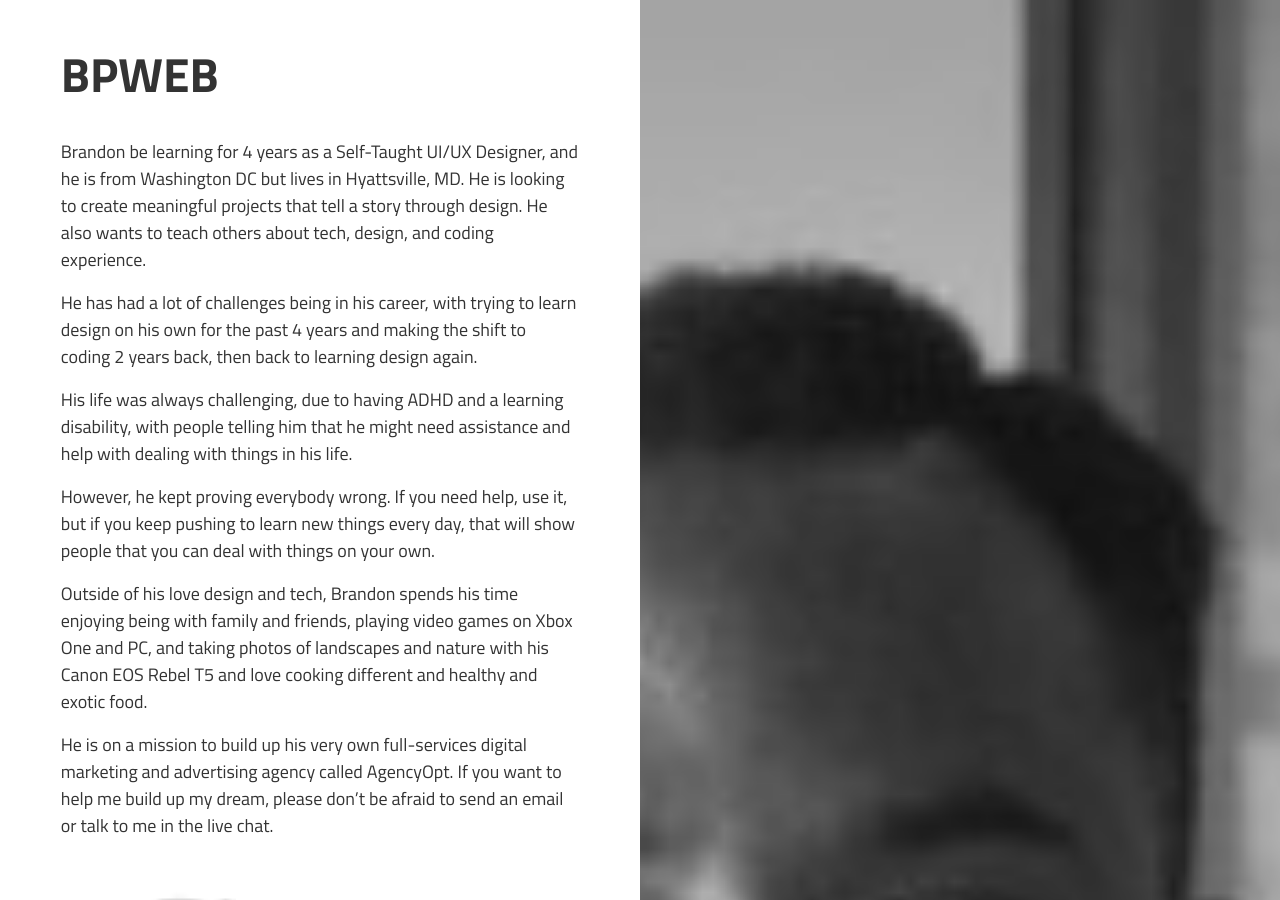
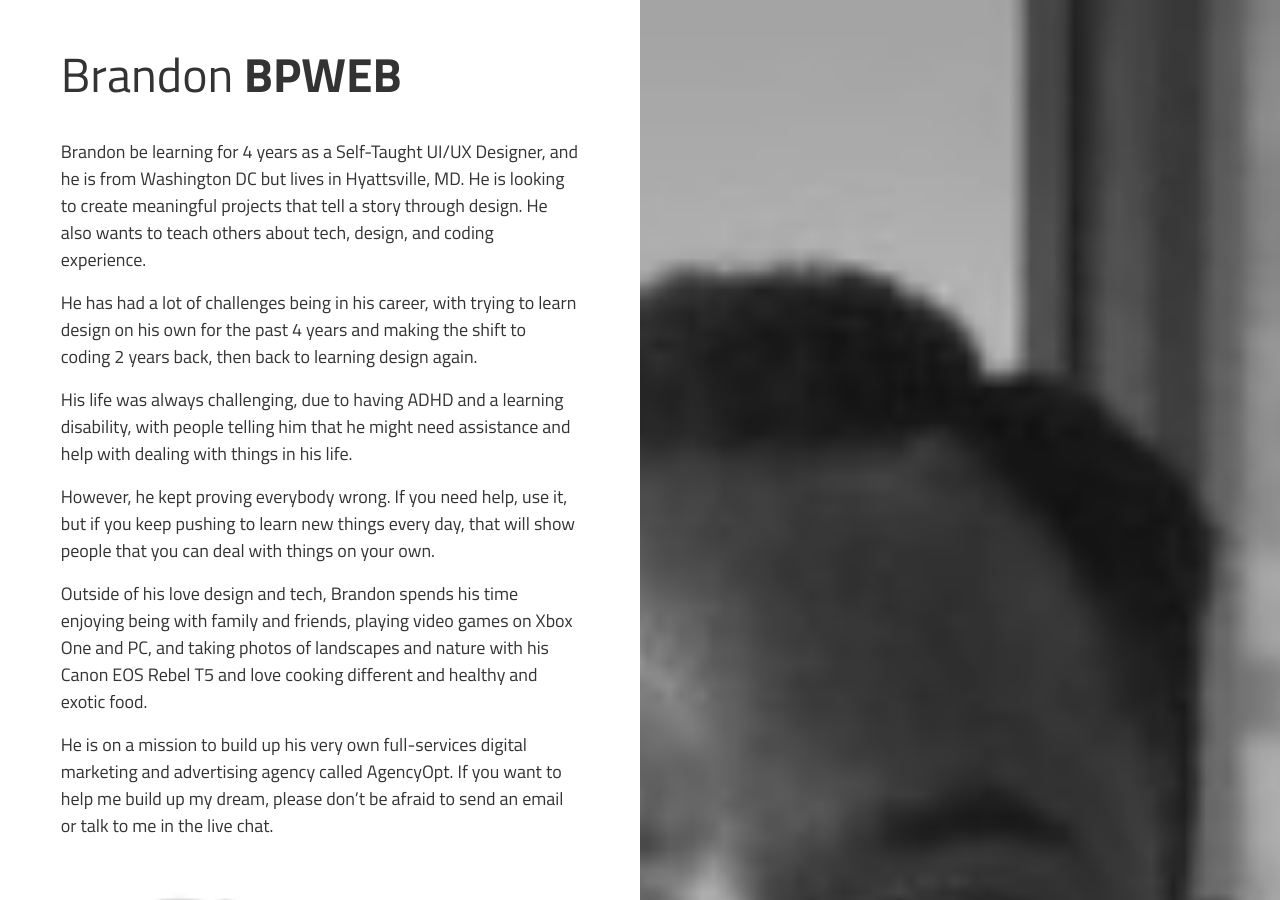
Before and after one commit to officialdrafty/bpweb, a Jekyll site: the page built from index.md, in a window 1280 px wide and 900 px high. Built offline with Jekyll 4.4.1, drawn with Linux system fonts in a browser that asks for light colours.

Commit message:
Changes Jekyll

```diff
--- a/index.md
+++ b/index.md
@@ -33,7 +33,7 @@ layout: default
 <div class="col-md-6 paddingorder-b">
 <article>
 
-<h1>{{ page.brand-title }} <span>{{ page.brand-name }}</span></h1>
+<h1>{{ page.title }} <span>{{ page.brand-name }}</span></h1>
 
 <p>Brandon be learning for 4 years as a Self-Taught UI/UX Designer, and he is from Washington DC but lives in Hyattsville, MD. He is looking to create meaningful projects that tell a story through design. He also wants to teach others about tech, design, and coding experience.</p>
 
```
